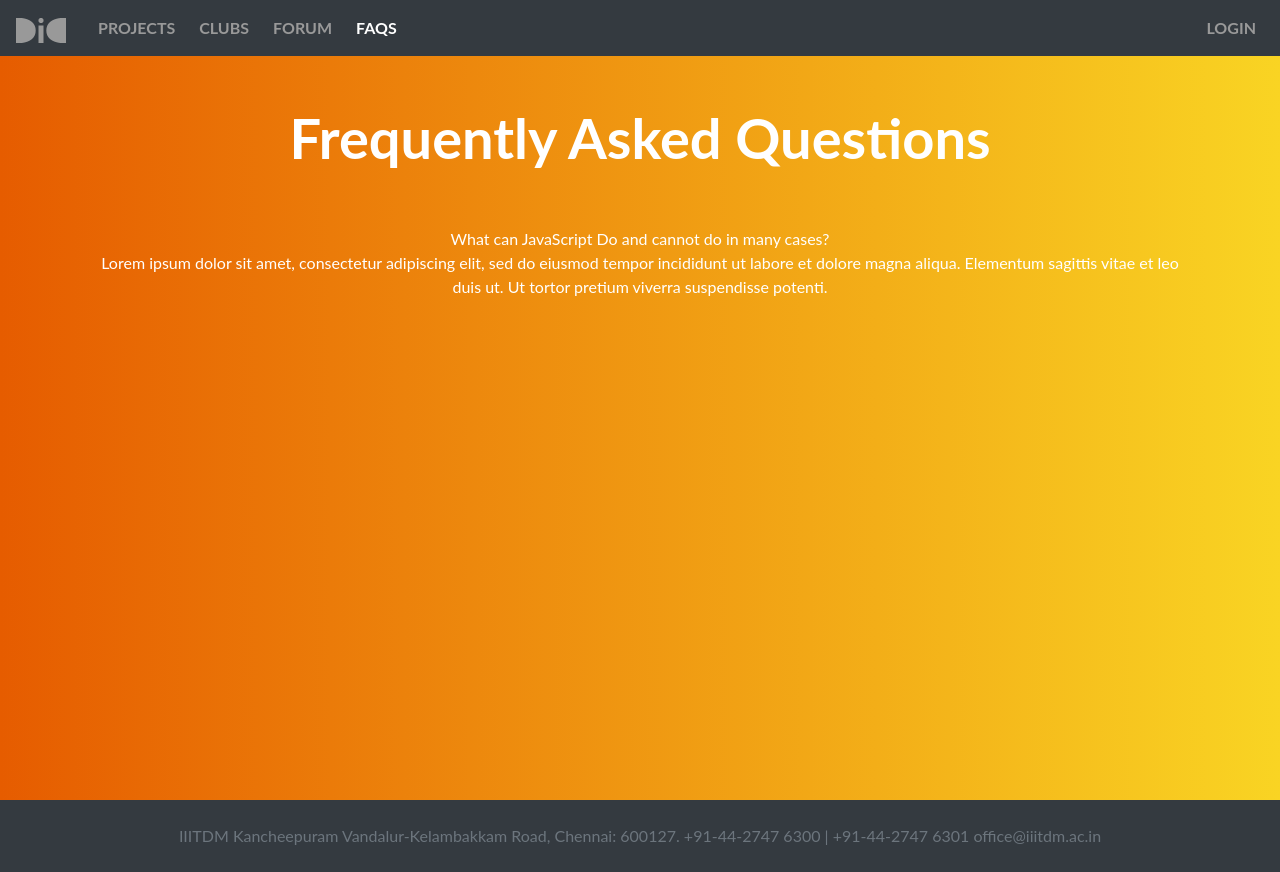
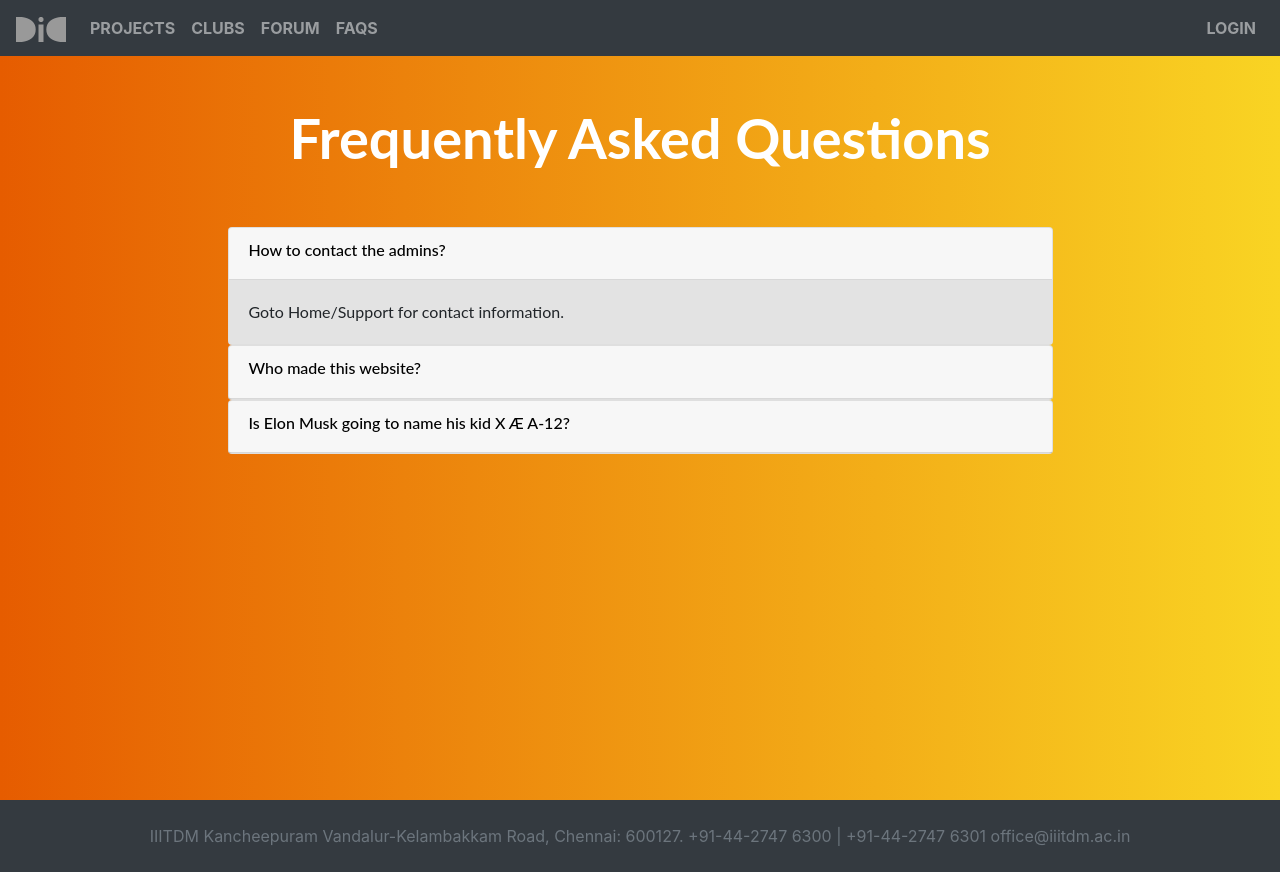
Before and after one commit to ashishrrs/IDC, a Django app: page /FAQs/ in a window 1280 px wide. Run offline with Django 3.2, Linux system fonts and the light colour scheme; some libraries are stand-ins or nearby versions.

Commit message:
FAQs page revamped

```diff
--- a/IDC/FAQs/templates/FAQs/index.html
+++ b/IDC/FAQs/templates/FAQs/index.html
@@ -7,29 +7,71 @@
 
 {% block content %}
 
+<script src='https://code.jquery.com/jquery-3.2.1.min.js'></script>
+<link rel='stylesheet' href='https://code.ionicframework.com/ionicons/2.0.1/css/ionicons.min.css'>
+<link rel="stylesheet" href="https://stackpath.bootstrapcdn.com/bootstrap/4.4.1/css/bootstrap.min.css" integrity="sha384-Vkoo8x4CGsO3+Hhxv8T/Q5PaXtkKtu6ug5TOeNV6gBiFeWPGFN9MuhOf23Q9Ifjh" crossorigin="anonymous">
+<script src="https://stackpath.bootstrapcdn.com/bootstrap/4.4.1/js/bootstrap.min.js" integrity="sha384-wfSDF2E50Y2D1uUdj0O3uMBJnjuUD4Ih7YwaYd1iqfktj0Uod8GCExl3Og8ifwB6" crossorigin="anonymous"></script>
 <link rel="stylesheet" href='{% static "css/faqsindexstyle.css" %}'>
-<script src='https://code.jquery.com/jquery-3.2.1.min.js'></script>
-<script  src='{% static "js/function.js" %}'></script>
-<link rel='stylesheet' href='https://code.ionicframework.com/ionicons/2.0.1/css/ionicons.min.css'>
 
 <div id="page">
 
 	<div class="container py-5">
 		<header class="text-center">
-			<h1 class="display-4 font-weight-bold">Frequently Asked Questions</h1>
+			<h1 class="display-4 font-weight-bold" style="color: #ffffff;">Frequently Asked Questions</h1>
 		</header>
 
 		<div class="py-5">
-			<div class="container text-center">
-				<div class="accordion">
+			<div class="row">
+				<div class="col-lg-9 mx-auto">
+					<!-- Accordion -->
+					<div id="accordion">
 
-					<div class="accordion-item">
-					<a>What can JavaScript Do and cannot do in many cases?</a>
-						<div class="content">
-							<p>Lorem ipsum dolor sit amet, consectetur adipiscing elit, sed do eiusmod tempor incididunt ut labore et dolore magna aliqua. Elementum sagittis vitae et leo duis ut. Ut tortor pretium viverra suspendisse potenti.</p>
+						<div class="card">
+							<div class="card-header">
+								<a class="card-link" data-toggle="collapse" href="#collapseOne">
+									<h6>How to contact the admins?</h6>
+								</a>
+							</div>
+							<div id="collapseOne" class="collapse show" data-parent="#accordion">
+								<div class="card-body">
+									Goto Home/Support for contact information.
+								</div>
+							</div>
 						</div>
+
+						<div class="card">
+							<div class="card-header">
+								<a class="collapsed card-link" data-toggle="collapse" href="#collapseTwo">
+									<h6>Who made this website?</h6>
+								</a>
+							</div>
+							<div id="collapseTwo" class="collapse" data-parent="#accordion">
+								<div class="card-body">
+									<ul>
+										<li>Shah Anwaar Khalid: CED18I048</li>
+										<li>Ashish Choudhary: CED18I061</li>
+										<li>T Karthikeyan: CED18I065</li>
+										<li>Suyash Chaudhary: COE18B054</li>
+										<li>Shubham Karwa: COE18B062</li>
+									</ul>
+								</div>
+							</div>
+						</div>
+
+						<div class="card">
+							<div class="card-header">
+								<a class="collapsed card-link" data-toggle="collapse" href="#collapseThree">
+									<h6>Is Elon Musk going to name his kid X Æ A-12?</h6>
+								</a>
+							</div>
+							<div id="collapseThree" class="collapse" data-parent="#accordion">
+								<div class="card-body">
+									He already has. None of your concern.
+								</div>
+							</div>
+						</div>
+
 					</div>
-
 				</div>
 			</div>
 		</div>
--- a/IDC/static/css/faqsindexstyle.css
+++ b/IDC/static/css/faqsindexstyle.css
@@ -4,4 +4,19 @@
 	padding-top: 56px;
 	padding-bottom: 0;
 	height: 100%;
+	font-family: 'Lato', sans-serif;;
 }
+
+.card-link{
+	color: #000;
+	text-decoration: none;
+	font-weight: bold;
+
+}
+.card-link:hover{
+	color: #666666;
+}
+
+.card-body{
+	background-color: #e3e3e3;
+}
--- a/IDC/static/css/projectindexstyle.css
+++ b/IDC/static/css/projectindexstyle.css
@@ -1,8 +1,3 @@
-*{
-	margin: 0;
-	padding: 0;
-}
-
 #page{
 	background-image: linear-gradient(to right, #F8CDDA, #1D2B64);
 	padding-top: 56px;
```
